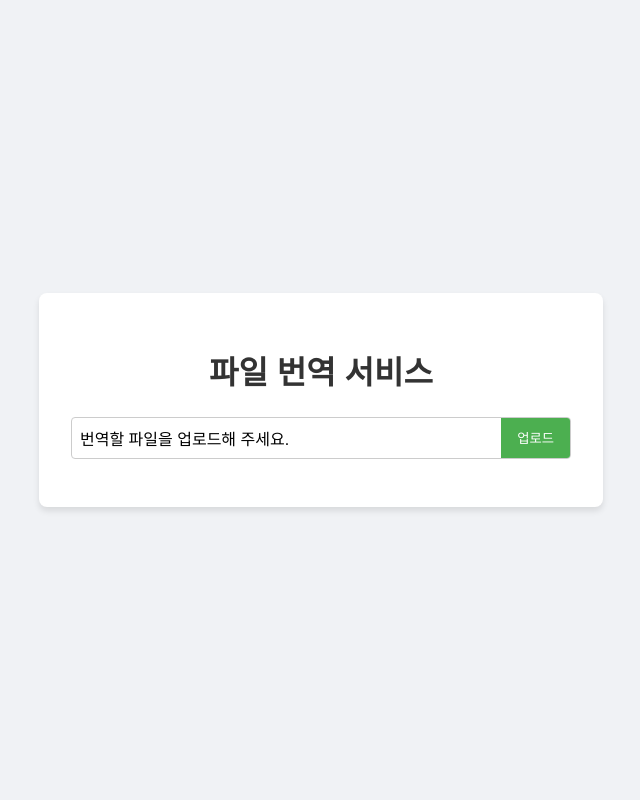
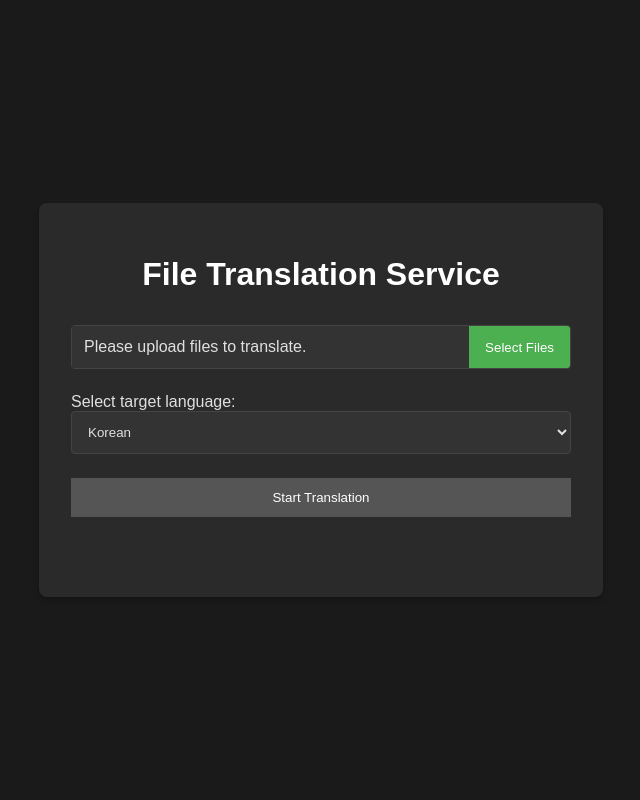
Before and after one commit to kangsuek/translate-app, a Flask app: page / in a window 1280 px wide. Shown: the whole page, without its empty margins (319-959 px from the left). Run offline with Flask 3, Linux system fonts and the light colour scheme; some libraries are stand-ins or nearby versions.

Commit message:
다크모드 디자인 추가

```diff
--- a/app.py
+++ b/app.py
@@ -20,12 +20,23 @@ MAX_CHARS = 4000
 os.makedirs(UPLOAD_FOLDER, exist_ok=True)
 os.makedirs(PROCESSED_FOLDER, exist_ok=True)
 
+# Define the languages dictionary
+LANGUAGES = {
+    'ko': 'Korean',
+    'en': 'English',
+    'ja': 'Japanese',
+    'zh-cn': 'Chinese (Simplified)',
+    'fr': 'French',
+    'de': 'German',
+    'es': 'Spanish'
+}
+
 def allowed_file(filename):
     return '.' in filename and filename.rsplit('.', 1)[1].lower() in ALLOWED_EXTENSIONS
 
 @app.route('/')
 def index():
-    return render_template('index.html')
+    return render_template('index.html', languages=LANGUAGES)
 
 @app.route('/upload', methods=['POST'])
 def upload_file():
@@ -41,12 +52,25 @@ def upload_file():
         filename = secure_filename(file.filename)
         filepath = os.path.join(UPLOAD_FOLDER, filename)
         file.save(filepath)
-
-        socketio.start_background_task(target=process_file, filepath=filepath, filename=filename)
-
         return 'File uploaded successfully!', 200
     else:
         return 'File type not allowed', 400
+
+@app.route('/start_translation', methods=['POST'])
+def start_translation():
+    data = request.json
+    filename = data.get('filename')
+    target_language = data.get('target_language')
+
+    if not filename or not target_language:
+        return 'Missing filename or target language', 400
+
+    filepath = os.path.join(UPLOAD_FOLDER, secure_filename(filename))
+    if not os.path.exists(filepath):
+        return 'File not found', 404
+
+    socketio.start_background_task(target=process_file, filepath=filepath, filename=filename, target_language=target_language)
+    return 'Translation started', 200
 
 def split_text(text, max_length):
     parts = []
@@ -65,7 +89,7 @@ def split_text(text, max_length):
 
     return parts
 
-def process_file(filepath, filename):
+def process_file(filepath, filename, target_language):
     with thread_lock:
         try:
             with open(filepath, 'r', encoding='utf-8') as f:
@@ -97,7 +121,7 @@ def process_file(filepath, filename):
             socketio.emit('progress', {'data': 'File splitting completed. Starting translation...', 'percentage': 50})
             eventlet.sleep(0)
 
-            translator = GoogleTranslator(source='auto', target='ko')
+            translator = GoogleTranslator(source='auto', target=target_language)
             all_translated_text = []
 
             for i, split_filename in enumerate(split_filenames, 1):
@@ -112,7 +136,7 @@ def process_file(filepath, filename):
                 socketio.emit('progress', {'data': f'Translated part {i} of {total_parts}', 'percentage': progress})
                 eventlet.sleep(0)
 
-            all_filename = f'{base_filename}_korean_all{original_extension}'
+            all_filename = f'{base_filename}_{target_language}_all{original_extension}'
             all_filepath = os.path.join(PROCESSED_FOLDER, all_filename)
 
             with open(all_filepath, 'w', encoding='utf-8') as f:
--- a/static/script.js
+++ b/static/script.js
@@ -8,8 +8,11 @@ const downloadLinks = document.getElementById('downloadLinks');
 const fileInput = document.getElementById('fileInput');
 const fileName = document.getElementById('fileName');
 const uploadBtn = document.getElementById('uploadBtn');
+const startTranslationBtn = document.getElementById('startTranslationBtn');
+const targetLanguageSelect = document.getElementById('targetLanguage');
 
 let originalExtension = '';
+let uploadedFilename = '';
 
 uploadBtn.addEventListener('click', () => fileInput.click());
 
@@ -32,17 +35,15 @@ function uploadFile() {
     const formData = new FormData();
     formData.append('file', file);
     originalExtension = file.name.split('.').pop();
+    uploadedFilename = file.name;
 
     fetch('/upload', {
         method: 'POST',
         body: formData
     }).then(response => {
         if (response.ok) {
-            progressContainer.style.display = 'block';
-            statusMessage.textContent = 'File upload completed, waiting for translation...';
-            progressBar.style.width = '10%';
-            progressPercentage.textContent = '10%';
-            translationStatus.textContent = 'Starting file processing...';
+            statusMessage.textContent = 'File upload completed. Click "Start Translation" to begin.';
+            startTranslationBtn.disabled = false;
         } else {
             statusMessage.textContent = 'File upload failed. Please check the file extension.';
         }
@@ -51,6 +52,39 @@ function uploadFile() {
         statusMessage.textContent = 'An error occurred while uploading the file.';
     });
 }
+
+startTranslationBtn.addEventListener('click', () => {
+    if (!uploadedFilename) {
+        statusMessage.textContent = 'Please upload a file first.';
+        return;
+    }
+
+    const targetLanguage = targetLanguageSelect.value;
+
+    fetch('/start_translation', {
+        method: 'POST',
+        headers: {
+            'Content-Type': 'application/json',
+        },
+        body: JSON.stringify({
+            filename: uploadedFilename,
+            target_language: targetLanguage
+        })
+    }).then(response => {
+        if (response.ok) {
+            progressContainer.style.display = 'block';
+            statusMessage.textContent = 'Translation started...';
+            progressBar.style.width = '0%';
+            progressPercentage.textContent = '0%';
+            translationStatus.textContent = 'Starting file processing...';
+        } else {
+            statusMessage.textContent = 'Failed to start translation. Please try again.';
+        }
+    }).catch(error => {
+        console.error('Error:', error);
+        statusMessage.textContent = 'An error occurred while starting the translation.';
+    });
+});
 
 socket.on('progress', (data) => {
     statusMessage.textContent = data.data;
@@ -62,22 +96,21 @@ socket.on('progress', (data) => {
     } else if (data.percentage < 100) {
         translationStatus.textContent = 'Translating file parts...';
     } else {
-        translationStatus.textContent = 'Translation completed. Preparing download links...';
+        translationStatus.textContent = 'Translation completed. Preparing download link...';
     }
 
     if (data.filenames) {
-        downloadLinks.innerHTML = '';
-        data.filenames.forEach((filename) => {
-            if (filename.includes('_all')) {
-                const newFilename = `translated_all.${originalExtension}`;
+        setTimeout(() => {
+            downloadLinks.innerHTML = '';
+            data.filenames.forEach((filename) => {
                 const link = document.createElement('a');
                 link.href = `/download/${filename}`;
-                link.download = newFilename;
-                link.textContent = `Download translated text (.${originalExtension})`;
+                link.download = filename;
+                link.textContent = `Download translated file (${filename})`;
                 link.className = 'download-btn';
                 downloadLinks.appendChild(link);
-            }
-        });
-        translationStatus.textContent = 'Translation is complete. Download links are ready.';
+            });
+            translationStatus.textContent = 'Translation is complete. Download link is ready.';
+        }, 1000); // 1 second delay
     }
 });
--- a/static/style.css
+++ b/static/style.css
@@ -1,32 +1,35 @@
 body {
     font-family: 'Arial', sans-serif;
-    background-color: #f0f2f5;
+    background-color: #1a1a1a;
+    color: #e0e0e0;
     display: flex;
     justify-content: center;
     align-items: center;
-    height: 100vh;
+    min-height: 100vh;
     margin: 0;
+    padding: 20px;
+    box-sizing: border-box;
 }
 
 .container {
-    background-color: white;
+    background-color: #2a2a2a;
     padding: 2rem;
     border-radius: 8px;
-    box-shadow: 0 4px 6px rgba(0, 0, 0, 0.1);
+    box-shadow: 0 4px 6px rgba(0, 0, 0, 0.2);
     width: 100%;
     max-width: 500px;
 }
 
 h1 {
-    color: #333;
+    color: #ffffff;
     text-align: center;
-    margin-bottom: 1.5rem;
+    margin-bottom: 2rem;
 }
 
 .file-input-container {
     display: flex;
-    margin-bottom: 1rem;
-    border: 1px solid #ccc;
+    margin-bottom: 1.5rem;
+    border: 1px solid #444;
     border-radius: 4px;
     overflow: hidden;
 }
@@ -37,29 +40,59 @@ h1 {
 
 .file-name {
     flex-grow: 1;
-    padding: 0.5rem;
+    padding: 0.75rem;
     white-space: nowrap;
     overflow: hidden;
     text-overflow: ellipsis;
+    background-color: #333;
+    color: #e0e0e0;
 }
 
-.upload-btn {
+.upload-btn, .start-btn {
     background-color: #4CAF50;
     color: white;
     border: none;
-    padding: 0.5rem 1rem;
+    padding: 0.75rem 1rem;
     cursor: pointer;
+    transition: background-color 0.3s;
 }
 
-#progressContainer {
+.upload-btn:hover, .start-btn:hover {
+    background-color: #45a049;
+}
+
+.language-select-container {
+    margin-bottom: 1.5rem;
+}
+
+#targetLanguage {
     width: 100%;
-    background-color: #e0e0e0;
+    padding: 0.75rem;
+    background-color: #333;
+    color: #e0e0e0;
+    border: 1px solid #444;
     border-radius: 4px;
-    margin-bottom: 1rem;
+}
+
+.start-btn {
+    width: 100%;
+    margin-bottom: 1.5rem;
+}
+
+.start-btn:disabled {
+    background-color: #555;
+    cursor: not-allowed;
+}
+
+.progress-container {
+    width: 100%;
+    background-color: #444;
+    border-radius: 4px;
+    margin-bottom: 1.5rem;
     overflow: hidden;
 }
 
-#progressBar {
+.progress-bar {
     width: 0;
     height: 20px;
     background-color: #4CAF50;
@@ -69,14 +102,15 @@ h1 {
     transition: width 0.3s ease;
 }
 
-#statusMessage, #translationStatus {
+.status-message, .translation-status {
     text-align: center;
-    margin-bottom: 1rem;
+    margin-bottom: 1.5rem;
+    line-height: 1.5;
 }
 
-#translationStatus {
+.translation-status {
     font-style: italic;
-    color: #666;
+    color: #aaa;
 }
 
 .download-btn {
@@ -88,7 +122,8 @@ h1 {
     text-align: center;
     text-decoration: none;
     border-radius: 4px;
-    margin-top: 1rem;
+    margin-top: 1.5rem;
+    transition: background-color 0.3s;
 }
 
 .download-btn:hover {
--- a/templates/index.html
+++ b/templates/index.html
@@ -1,25 +1,37 @@
 <!DOCTYPE html>
-<html lang="ko">
+<html lang="en">
 <head>
     <meta charset="UTF-8">
     <meta name="viewport" content="width=device-width, initial-scale=1.0">
-    <title>파일 번역 서비스</title>
+    <title>File Translation Service</title>
+    <link rel="icon" type="image/x-icon" href="{{ url_for('static', filename='favicon.ico') }}">
     <link rel="stylesheet" href="{{ url_for('static', filename='style.css') }}">
 </head>
 <body>
     <div class="container">
-        <h1>파일 번역 서비스</h1>
+        <h1>File Translation Service</h1>
         <div class="file-input-container">
-            <input type="file" id="fileInput" name="file" accept=".txt, .srt" style="display: none;">
-            <span id="fileName" class="file-name" title="번역할 파일을 업로드해 주세요.">번역할 파일을 업로드해 주세요.</span>
-            <button id="uploadBtn" class="upload-btn">업로드</button>
+            <input type="file" id="fileInput" name="files[]" accept=".txt, .srt" multiple style="display: none;">
+            <span id="fileName" class="file-name" title="Please upload files to translate.">Please upload files to translate.</span>
+            <button id="uploadBtn" class="upload-btn">Select Files</button>
         </div>
-        <div id="progressContainer" style="display: none;">
-            <div id="progressBar"><span id="progressPercentage">0%</span></div>
+        <div class="language-select-container">
+            <label for="targetLanguage">Select target language:</label>
+            <select id="targetLanguage" name="target_language">
+                {% for code, name in languages.items() %}
+                <option value="{{ code }}">{{ name }}</option>
+                {% endfor %}
+            </select>
         </div>
-        <div id="statusMessage"></div>
-        <div id="translationStatus"></div>
-        <div id="downloadLinks"></div>
+        <button id="startTranslationBtn" class="start-btn" disabled>Start Translation</button>
+        <div id="statusMessage" class="status-message"></div>
+        <div id="translationStatus" class="translation-status"></div>
+        <div id="progressContainer" class="progress-container" style="display: none;">
+            <div id="progressBar" class="progress-bar">
+                <span id="progressPercentage" class="progress-percentage">0%</span>
+            </div>
+        </div>
+        <div id="downloadLinks" class="download-links"></div>
     </div>
 
     <script src="https://cdnjs.cloudflare.com/ajax/libs/socket.io/4.0.1/socket.io.js"></script>
```
Also changed, not shown: 1 other file.
